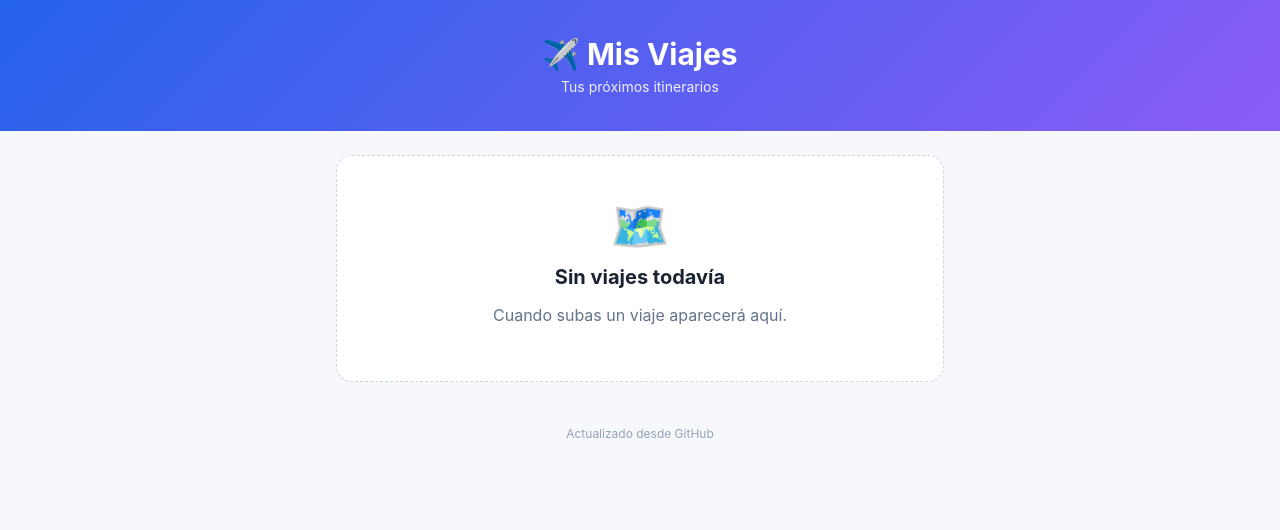
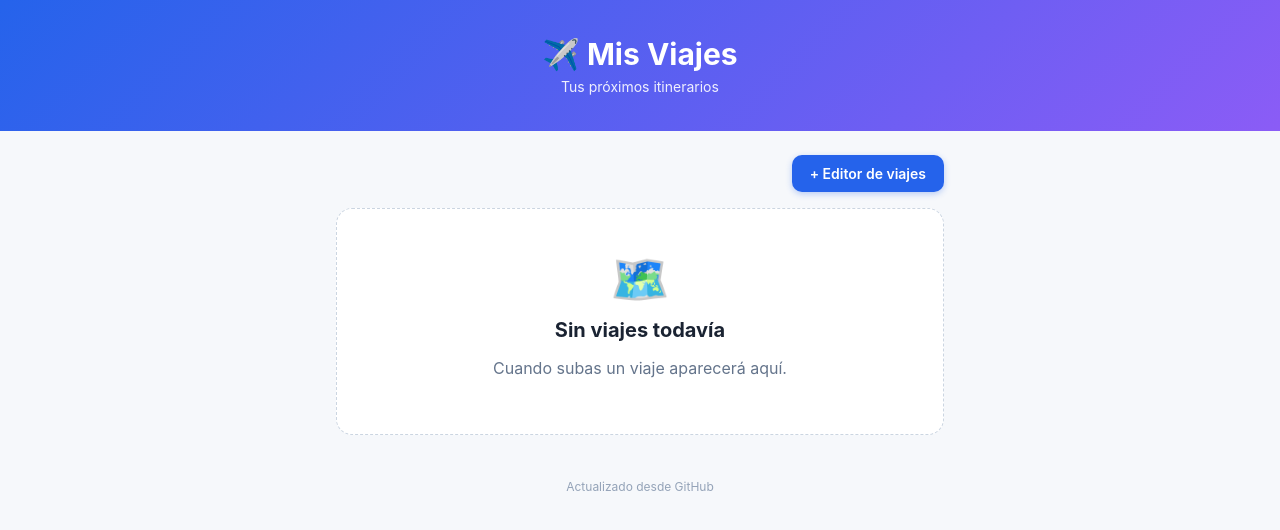
Before and after one commit to Andres110885/Mis-viajes, a plain HTML site: page index.html in a window 1280 px wide. Drawn offline with Linux system fonts and the light colour scheme.

Commit message:
Update index.html

```diff
--- a/index.html
+++ b/index.html
@@ -11,10 +11,13 @@
 <style>
 *{box-sizing:border-box}
 body{font-family:-apple-system,BlinkMacSystemFont,'Segoe UI',Roboto,sans-serif;margin:0;background:#f6f8fb;color:#1a2332}
-header{background:linear-gradient(135deg,#2563eb,#8b5cf6);color:white;padding:36px 24px;text-align:center}
+header{background:linear-gradient(135deg,#2563eb,#8b5cf6);color:white;padding:36px 24px;text-align:center;position:relative}
 h1{margin:0;font-size:30px}
 .sub{opacity:.9;font-size:14px;margin-top:6px}
 main{max-width:640px;margin:0 auto;padding:24px 16px}
+.actions{display:flex;justify-content:flex-end;margin-bottom:16px;gap:8px}
+.new-btn{background:#2563eb;color:white;text-decoration:none;padding:10px 18px;border-radius:10px;font-weight:600;font-size:14px;display:inline-flex;align-items:center;gap:6px;box-shadow:0 2px 6px rgba(37,99,235,.3)}
+.new-btn:hover{background:#1d4fd0}
 .trip-card{display:block;background:white;border-radius:16px;padding:20px;box-shadow:0 2px 8px rgba(0,0,0,.06);text-decoration:none;color:inherit;margin-bottom:12px;border:1px solid #e2e8f0}
 .trip-card:hover{transform:translateY(-2px);box-shadow:0 6px 18px rgba(0,0,0,.1)}
 .trip-card h2{margin:0 0 6px;font-size:19px}
@@ -32,6 +35,10 @@ footer{text-align:center;color:#94a3b8;padding:20px;font-size:12px}
 <div class="sub">Tus próximos itinerarios</div>
 </header>
 <main>
+
+<div class="actions">
+  <a class="new-btn" href="MisViajes.html">+ Editor de viajes</a>
+</div>
 
 <!-- Cuando añadas un viaje nuevo, pega aquí un bloque como este:
 <a class="trip-card" href="tokio-2026.html">
```
